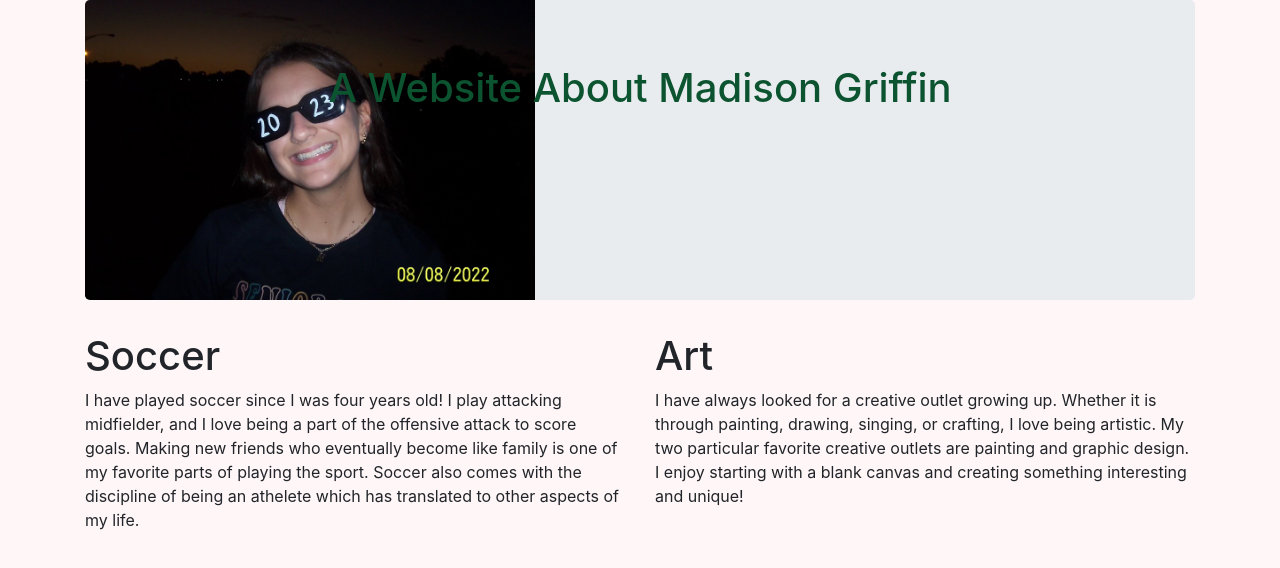
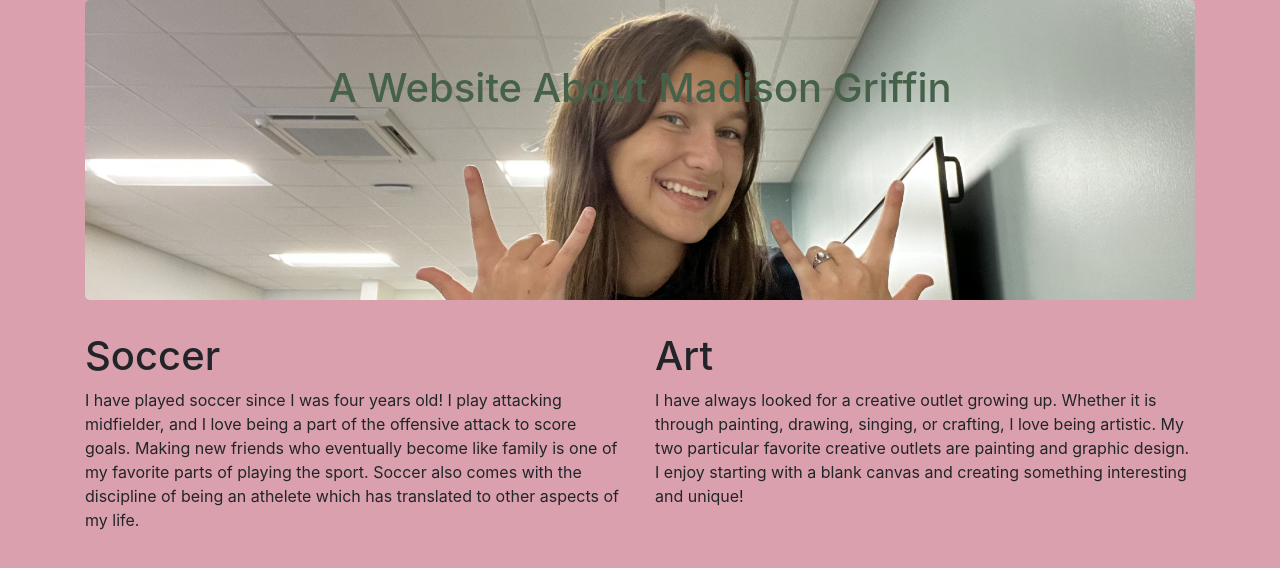
Before and after one commit to madisonbgriffin/bootstrapproject, a plain HTML site: page index.html in a window 1280 px wide. Drawn offline with nearby package versions, Linux system fonts and the light colour scheme.

Commit message:
updated jumbotron picture

```diff
--- a/style.css
+++ b/style.css
@@ -1,13 +1,13 @@
 .jumbotron {
-    background-image: url("jumbotronimage.jpeg");
+    background-image: url("bootstrappicture.jpg");
     height: 300px;
-    background-size: auto 100%;
+    background-size: auto 150%;
     background-repeat: no-repeat;
 }
 .jumbotron h1 {
     text-align: center;
-    color: rgb(12, 83, 48)
+    color: rgb(70, 97, 74)
 }
 body {
-    background-color: rgb(255, 246, 248);
+    background-color: rgb(219, 160, 173);
 }
```
Also changed, not shown: bootstrappicture.jpg (added).
